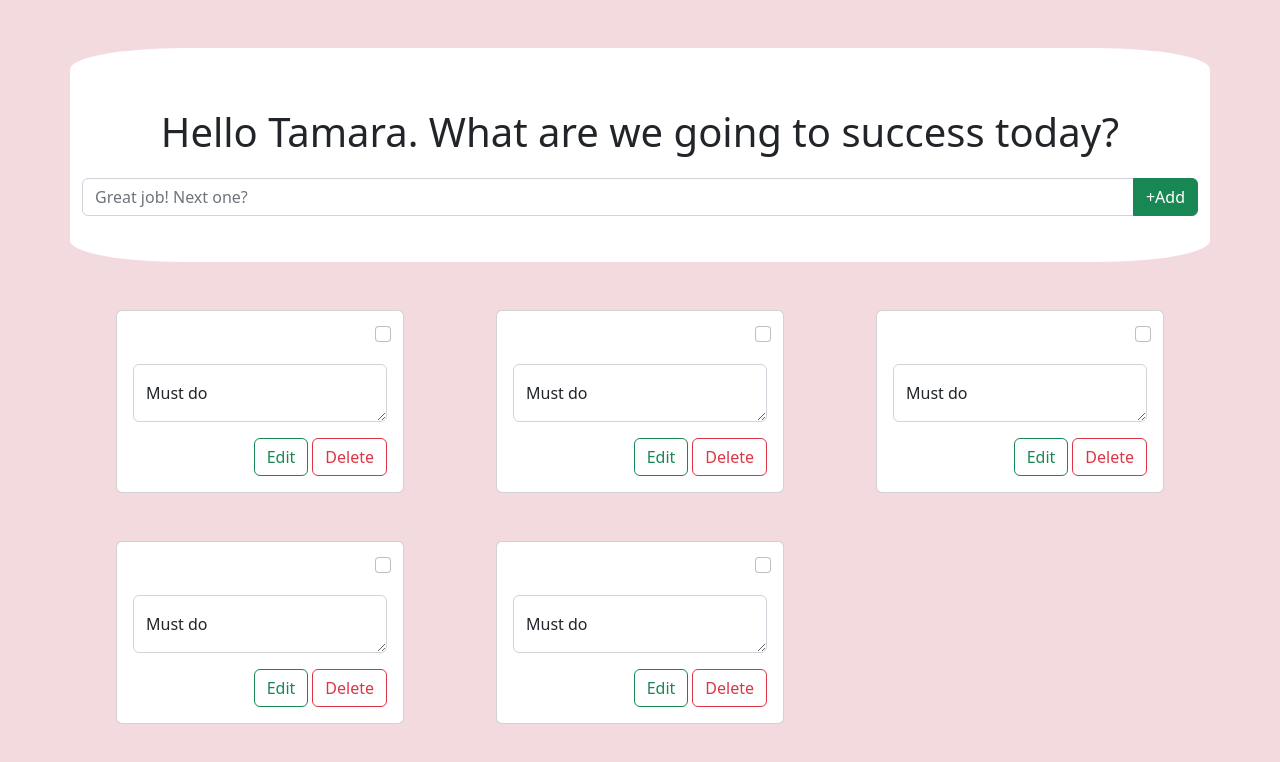
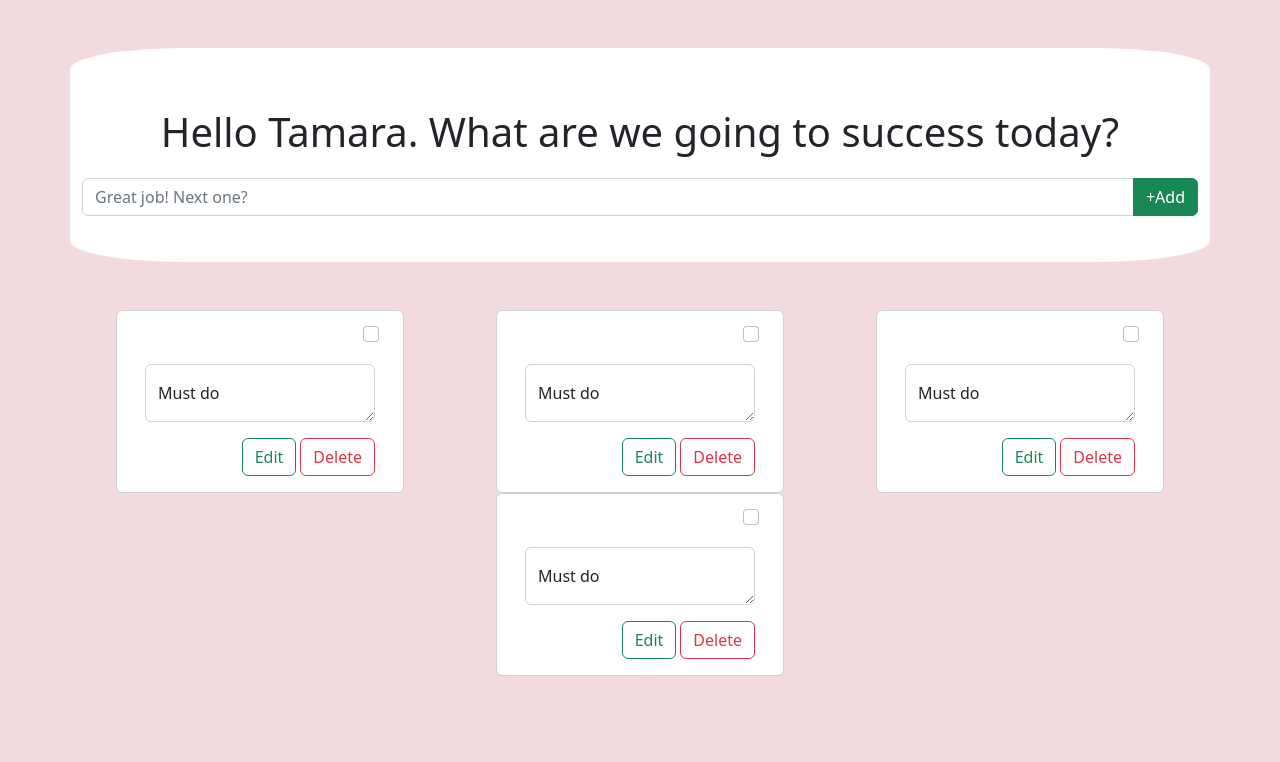
Before and after one commit to Gyozalyan/todolist, a React (Create React App) app: page / in a window 1280 px wide. Shown: the top 762 px of the page. Built offline with nearby package versions, Linux system fonts and the light colour scheme.

Commit message:
Made structure of the list

```diff
--- a/src/App.js
+++ b/src/App.js
@@ -1,44 +1,15 @@
 import "./App.css";
 import "../node_modules/bootstrap/dist/css/bootstrap.min.css";
-import Container from "react-bootstrap/Container";
-import Row from "react-bootstrap/Row";
-import Col from "react-bootstrap/Col";
+
 import ToDo from "./ToDo";
-import Task from "./Task";
 import { Component } from "react";
 
 
 class App extends Component {
-  state = {
-    templateArray: [],
-  };
 
   render() {
     return (
-      <Container>
-        <Row >
-          <ToDo />
-        </Row>
-        <Row >
-        <Col className="mt-5" lg={4} md={6}>
-          <Task />
-        </Col>
-        <Col className="mt-5" lg={4} md={6}>
-          <Task />
-        </Col>
-        <Col className="mt-5" lg={4} md={6}>
-          <Task />
-        </Col>
-        <Col className="mt-5"lg={4} md={6}>
-          <Task />
-        </Col>
-        <Col className="mt-5" lg={4} md={6}>
-          <Task />
-        </Col>
-
-
-        </Row>
-      </Container>
+    <ToDo/>
     );
   }
 }
--- a/src/Task.jsx
+++ b/src/Task.jsx
@@ -3,7 +3,6 @@ import Card from 'react-bootstrap/Card';
 import Input from 'react-bootstrap/InputGroup';
 import FloatingLabel from 'react-bootstrap/FloatingLabel';
 import Form from 'react-bootstrap/Form';
-
 
 
 export default function Task(){
--- a/src/ToDo.jsx
+++ b/src/ToDo.jsx
@@ -3,11 +3,16 @@ import Form from "react-bootstrap/Form";
 import InputGroup from "react-bootstrap/InputGroup";
 import { Component } from "react";
 import Col from "react-bootstrap/Col";
+import Container from "react-bootstrap/Container";
+import Row from "react-bootstrap/Row";
+import Task from "./Task";
 
 
 export default class ToDo extends Component {
     render() {
       return (
+       <Container>
+        <Row>
         <Col className="heading mt-5">
           <p className="text-center mt-4 fs-1">
             Hello Tamara. What are we going to success today?
@@ -24,6 +29,14 @@ export default class ToDo extends Component {
             </Button>
           </InputGroup>
         </Col>
+        </Row>
+        <Row className="mt-5">
+          <Task />
+          <Task />
+          <Task />
+          <Task />
+        </Row>
+        </Container>
       );
     }
   }
```
